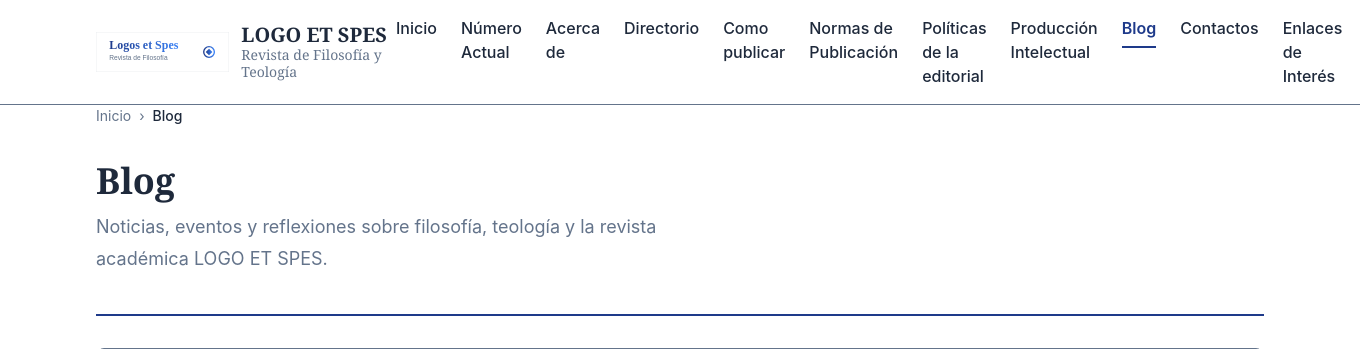
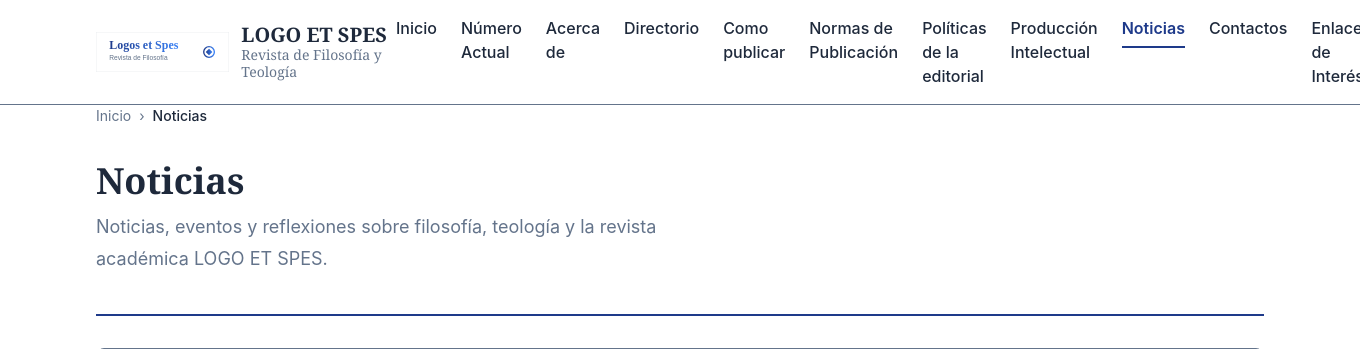
Before and after one commit to refo44/demo-revistalogos, a PHP site: page /blog-index.html in a window 1360 px wide; the page is wider, and only the part inside the window is pictured. Shown: the top 349 px of that part. Run offline with PHP 8.4, Linux system fonts and the light colour scheme.

Commit message:
refactor: Rename 'Blog' to 'Noticias' across multiple pages for consistency
- Updated all instances of 'Blog' to 'Noticias' in navigation links, page titles, and metadata to reflect a more accurate representation of content.
- Adjusted related CSS comments to align with the new terminology, enhancing clarity and consistency throughout the site.

```diff
--- a/archive-article.html
+++ b/archive-article.html
@@ -68,7 +68,7 @@
                   <a href="archive-issue.html" class="nav__link">Producción Intelectual</a>
                 </li>
                 <li class="nav__item">
-                  <a href="blog-index.html" class="nav__link">Blog</a>
+                  <a href="blog-index.html" class="nav__link">Noticias</a>
                 </li>
                 <li class="nav__item">
                   <a href="page-contacto.html" class="nav__link">Contactos</a>
--- a/archive-issue.html
+++ b/archive-issue.html
@@ -68,7 +68,7 @@
                   <a href="archive-issue.html" class="nav__link">Producción Intelectual</a>
                 </li>
                 <li class="nav__item">
-                  <a href="blog-index.html" class="nav__link">Blog</a>
+                  <a href="blog-index.html" class="nav__link">Noticias</a>
                 </li>
                 <li class="nav__item">
                   <a href="page-contacto.html" class="nav__link">Contactos</a>
--- a/assets/css/pages.css
+++ b/assets/css/pages.css
@@ -311,7 +311,7 @@
   flex-wrap: wrap;
 }
 
-/* Blog Pages */
+/* Noticias Pages */
 .blog-header {
   margin-bottom: var(--space-8);
 }
--- a/blog-index.html
+++ b/blog-index.html
@@ -3,8 +3,8 @@
 <head>
     <meta charset="UTF-8">
     <meta name="viewport" content="width=device-width, initial-scale=1.0">
-    <title>Blog | LOGO ET SPES</title>
-    <meta name="description" content="Blog de LOGO ET SPES - Noticias, eventos y reflexiones sobre filosofía, teología y la revista académica.">
+    <title>Noticias | LOGO ET SPES</title>
+    <meta name="description" content="Noticias de LOGO ET SPES - Noticias, eventos y reflexiones sobre filosofía, teología y la revista académica.">
     <meta name="keywords" content="blog, noticias, filosofía, teología, eventos, reflexiones, LOGO ET SPES">
     <meta name="author" content="CENFISS - Centro de Filosofía para la Investigación Stanislao Strba">
 
@@ -68,7 +68,7 @@
                   <a href="archive-issue.html" class="nav__link">Producción Intelectual</a>
                 </li>
                 <li class="nav__item">
-                  <a href="blog-index.html" class="nav__link" aria-current="page">Blog</a>
+                  <a href="blog-index.html" class="nav__link" aria-current="page">Noticias</a>
                 </li>
                 <li class="nav__item">
                   <a href="page-contacto.html" class="nav__link">Contactos</a>
@@ -92,14 +92,14 @@
                   <a href="index.html" class="breadcrumbs__link">Inicio</a>
                 </li>
                 <li class="breadcrumbs__item">
-                  <span class="breadcrumbs__current">Blog</span>
+                  <span class="breadcrumbs__current">Noticias</span>
                 </li>
               </ol>
             </nav>
 
             <!-- Page Header -->
             <header class="archive-header">
-                <h1 class="archive-header__title">Blog</h1>
+                <h1 class="archive-header__title">Noticias</h1>
                 <p class="archive-header__description">
                     Noticias, eventos y reflexiones sobre filosofía, teología y la revista académica LOGO ET SPES.
                 </p>
--- a/index.html
+++ b/index.html
@@ -126,7 +126,7 @@
                   <a href="archive-issue.html" class="nav__link">Producción Intelectual</a>
               </li>
               <li class="nav__item">
-                <a href="blog-index.html" class="nav__link">Blog</a>
+                <a href="blog-index.html" class="nav__link">Noticias</a>
               </li>
               <li class="nav__item">
                   <a href="page-contacto.html" class="nav__link">Contactos</a>
--- a/page-acerca.html
+++ b/page-acerca.html
@@ -68,7 +68,7 @@
                   <a href="archive-issue.html" class="nav__link">Producción Intelectual</a>
               </li>
               <li class="nav__item">
-                  <a href="blog-index.html" class="nav__link">Blog</a>
+                  <a href="blog-index.html" class="nav__link">Noticias</a>
               </li>
                 <li class="nav__item">
                   <a href="page-contacto.html" class="nav__link">Contactos</a>
--- a/page-comite.html
+++ b/page-comite.html
@@ -82,7 +82,7 @@
                   <a href="archive-issue.html" class="nav__link">Producción Intelectual</a>
                 </li>
                 <li class="nav__item">
-                  <a href="blog-index.html" class="nav__link">Blog</a>
+                  <a href="blog-index.html" class="nav__link">Noticias</a>
                 </li>
                 <li class="nav__item">
                   <a href="page-contacto.html" class="nav__link">Contactos</a>
--- a/page-contacto.html
+++ b/page-contacto.html
@@ -90,7 +90,7 @@
                   <a href="archive-issue.html" class="nav__link">Producción Intelectual</a>
                 </li>
                 <li class="nav__item">
-                  <a href="blog-index.html" class="nav__link">Blog</a>
+                  <a href="blog-index.html" class="nav__link">Noticias</a>
                 </li>
                 <li class="nav__item">
                   <a href="page-contacto.html" class="nav__link">Contactos</a>
--- a/page-enlaces.html
+++ b/page-enlaces.html
@@ -84,7 +84,7 @@
                   <a href="archive-issue.html" class="nav__link">Producción Intelectual</a>
                 </li>
                 <li class="nav__item">
-                  <a href="blog-index.html" class="nav__link">Blog</a>
+                  <a href="blog-index.html" class="nav__link">Noticias</a>
                 </li>
                 <li class="nav__item">
                   <a href="page-contacto.html" class="nav__link">Contactos</a>
--- a/page-enviar-colaboracion.html
+++ b/page-enviar-colaboracion.html
@@ -84,7 +84,7 @@
                   <a href="archive-issue.html" class="nav__link">Producción Intelectual</a>
               </li>
               <li class="nav__item">
-                <a href="blog-index.html" class="nav__link">Blog</a>
+                <a href="blog-index.html" class="nav__link">Noticias</a>
               </li>
                 <li class="nav__item">
                   <a href="page-contacto.html" class="nav__link">Contactos</a>
--- a/page-normas.html
+++ b/page-normas.html
@@ -84,7 +84,7 @@
                   <a href="archive-issue.html" class="nav__link">Producción Intelectual</a>
                 </li>
                 <li class="nav__item">
-                  <a href="blog-index.html" class="nav__link">Blog</a>
+                  <a href="blog-index.html" class="nav__link">Noticias</a>
                 </li>
                 <li class="nav__item">
                   <a href="page-contacto.html" class="nav__link">Contactos</a>
--- a/page-politicas.html
+++ b/page-politicas.html
@@ -84,7 +84,7 @@
                   <a href="archive-issue.html" class="nav__link">Producción Intelectual</a>
                 </li>
                 <li class="nav__item">
-                  <a href="blog-index.html" class="nav__link">Blog</a>
+                  <a href="blog-index.html" class="nav__link">Noticias</a>
                 </li>
                 <li class="nav__item">
                   <a href="page-contacto.html" class="nav__link">Contactos</a>
--- a/partials/header.html
+++ b/partials/header.html
@@ -53,7 +53,7 @@
               </li>            <a href="page-contacto.html" class="nav__link">Contacto</a>
           </li>
           <li class="nav__item">
-            <a href="blog-index.html" class="nav__link">Blog</a>
+            <a href="blog-index.html" class="nav__link">Noticias</a>
           </li>
         </ul>
       </nav>
--- a/single-article.html
+++ b/single-article.html
@@ -129,7 +129,7 @@
                   <a href="archive-issue.html" class="nav__link">Producción Intelectual</a>
                 </li>
                 <li class="nav__item">
-                  <a href="blog-index.html" class="nav__link">Blog</a>
+                  <a href="blog-index.html" class="nav__link">Noticias</a>
                 </li>
                 <li class="nav__item">
                   <a href="page-contacto.html" class="nav__link">Contactos</a>
--- a/single-issue.html
+++ b/single-issue.html
@@ -95,7 +95,7 @@
                   <a href="archive-issue.html" class="nav__link">Producción Intelectual</a>
                 </li>
                 <li class="nav__item">
-                  <a href="blog-index.html" class="nav__link">Blog</a>
+                  <a href="blog-index.html" class="nav__link">Noticias</a>
                 </li>
                 <li class="nav__item">
                   <a href="page-contacto.html" class="nav__link">Contactos</a>
--- a/single-post.html
+++ b/single-post.html
@@ -3,7 +3,7 @@
 <head>
     <meta charset="UTF-8">
     <meta name="viewport" content="width=device-width, initial-scale=1.0">
-    <title>Lanzamiento del Vol. 12 Nº 2: Filosofía Contemporánea en Perspectiva | Blog | Logos et Spes</title>
+    <title>Lanzamiento del Vol. 12 Nº 2: Filosofía Contemporánea en Perspectiva | Noticias | Logos et Spes</title>
     <meta name="description" content="Es un honor presentar el nuevo número de Logos et Spes, que continúa con nuestra tradición de publicar investigaciones rigurosas y originales en el campo de la filosofía.">
     <meta name="keywords" content="lanzamiento, volumen 12, filosofía contemporánea, Logos et Spes, revista">
     <meta name="author" content="Dr. Elena Martínez">
@@ -68,7 +68,7 @@
                   <a href="archive-issue.html" class="nav__link">Producción Intelectual</a>
                 </li>
                 <li class="nav__item">
-                  <a href="blog-index.html" class="nav__link">Blog</a>
+                  <a href="blog-index.html" class="nav__link">Noticias</a>
                 </li>
                 <li class="nav__item">
                   <a href="page-contacto.html" class="nav__link">Contactos</a>
```
Also changed, not shown: README.md.
